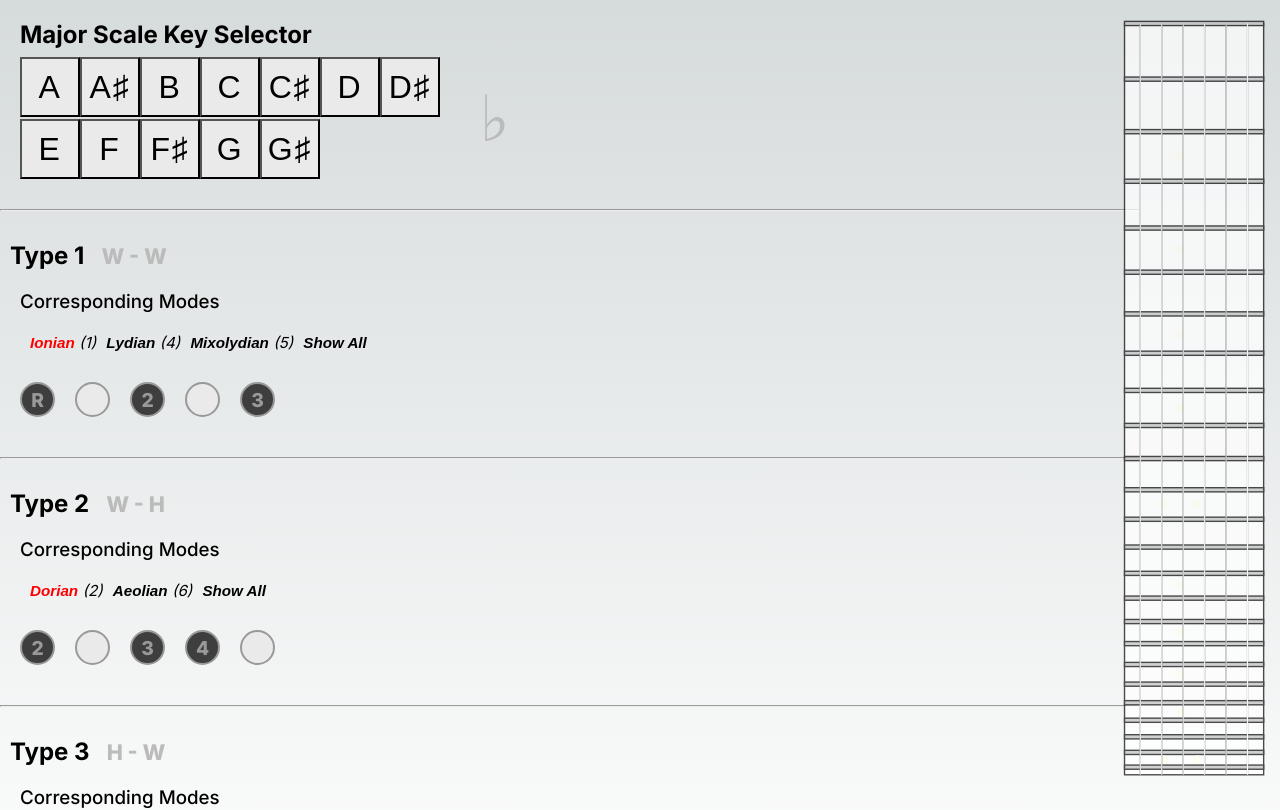
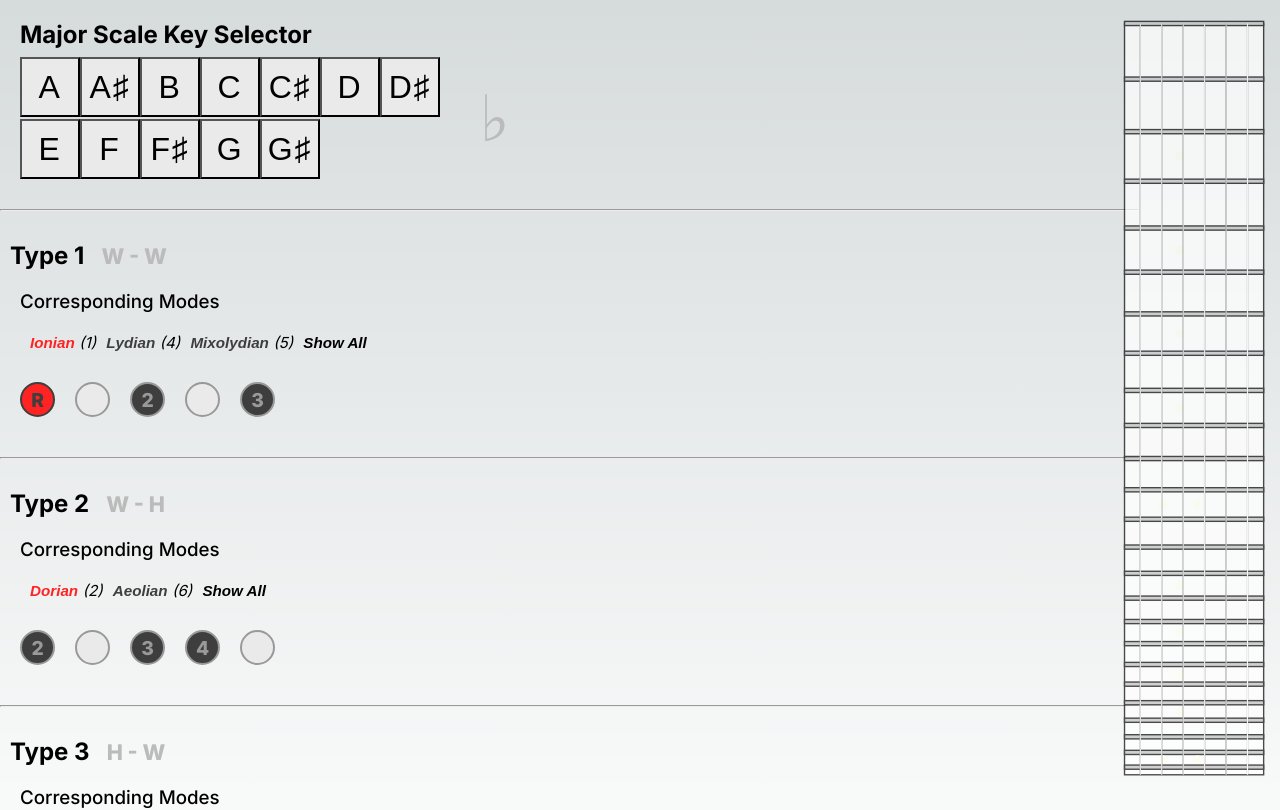
Before and after one commit to jsuskin/guitar-cheat-sheet, a Next.js app: page / in a window 1280 px wide. Shown: the top 810 px of the page. Built offline with nearby package versions, Linux system fonts and the light colour scheme.

Commit message:
add show all functionality to 3 modal diagram types

```diff
--- a/src/app/components/Ball.tsx
+++ b/src/app/components/TypeFragment/Balls/Ball.tsx
@@ -15,7 +15,8 @@ export default function Ball({
   const typeIdx = (typeFragmentNum - 1) as Range_3;
   const modeIdx = correspondingModeNums[typeIdx][modalDisplay] as Range_7;
   const noteIdx = ((ballIdx + typeIdx + modeIdx) % 12) as Range_12; // idx from selected root note, chromatic; i.e. root === 'B' ∴ 'D#' will give 4
-  const scalePositionIdx = (Math.ceil(ballIdx / 2 + modeIdx) % 6) as Range_7;
+  const scalePositionIdx = (Math.ceil(ballIdx / 2 + modeIdx) % 7) as Range_7;
+  const isRoot = !scalePositionIdx;
 
   let note: undefined | Note;
 
@@ -28,16 +29,15 @@ export default function Ball({
   }
 
   return (
-    <div className={`${styles.ball} ${styles[`${active ? "" : "in"}active`]}`}>
-      <p>
-        {active
-          ? note
-            ? note
-            : !scalePositionIdx
-            ? "R"
-            : scalePositionIdx + 1
-          : ""}
-      </p>
+    <div
+      className={`${styles.ball} ${styles[`${active ? "" : "in"}active`]}${
+        active && isRoot ? ` ${styles.root}` : ""
+      }`}
+      onClick={() => {
+        console.log({ typeIdx, modeIdx, noteIdx, scalePositionIdx });
+      }}
+    >
+      <p>{active ? (note ? note : isRoot ? "R" : scalePositionIdx + 1) : ""}</p>
     </div>
   );
 }
--- /dev/null
+++ b/src/app/components/TypeFragment/Balls/index.tsx
@@ -0,0 +1,27 @@
+import React, { useEffect } from "react";
+import Ball from "./Ball";
+import type { Range_5, TypeFragment } from "@/types";
+import styles from "@/app/styles/typeFragment.module.css";
+
+export default function index({
+  activeList,
+  type,
+  rootNoteIdx,
+  accidental,
+  modalDisplay,
+}: any) {
+  const d = Array.from({ length: 5 }, (_, idx) => activeList.includes(idx));
+
+  return (
+    <ul className={styles["type-fragment"]}>
+      {d.map((active, ballIdx) => (
+        <Ball
+          key={ballIdx}
+          ballIdx={ballIdx as Range_5}
+          typeFragmentNum={type}
+          {...{ active, rootNoteIdx, accidental, modalDisplay }}
+        />
+      ))}
+    </ul>
+  );
+}
--- a/src/app/components/TypeFragment/ModesList.tsx
+++ b/src/app/components/TypeFragment/ModesList.tsx
@@ -15,8 +15,17 @@ export default function ModesList({
   typeIdx,
   rootNoteIdx,
   activeList,
-  accidental
+  accidental,
 }: any) {
+  const handleShowAll = (e: any) => {
+    e.preventDefault();
+    setModalDisplayList((prev: any) => {
+      const newArr = [...prev];
+      newArr[typeIdx] = "all";
+      return newArr;
+    });
+  };
+
   return (
     <ul className={styles["corresponding-modes-list"]}>
       {correspondingModeNames[typeIdx].map((modeName, idx) => {
@@ -65,7 +74,9 @@ export default function ModesList({
         );
       })}
       <li>
-        <button className={styles["mode-button"]}>Show All</button>
+        <button onClick={handleShowAll} className={styles["mode-button"]}>
+          Show All
+        </button>
       </li>
     </ul>
   );
--- a/src/app/components/TypeFragment/index.tsx
+++ b/src/app/components/TypeFragment/index.tsx
@@ -1,10 +1,9 @@
-"use client";
-import React, { useEffect } from "react";
-import Ball from "../Ball";
+import React from "react";
 import styles from "@/app/styles/typeFragment.module.css";
-import type { Range_5, TypeFragment } from "@/types";
+import type { Range_2, Range_3, Range_5, TypeFragment } from "@/types";
 import TypeFragmentHeader from "./TypeFragmentHeader";
 import ModesList from "./ModesList";
+import { default as _Balls } from "./Balls";
 
 export default function TypeFragment({
   type,
@@ -14,7 +13,17 @@ export default function TypeFragment({
   modalDisplay,
   setModalDisplayList,
 }: TypeFragment) {
-  const d = Array.from({ length: 5 }, (_, idx) => activeList.includes(idx));
+  const Balls = ({ _modalDisplay = modalDisplay }: any) => (
+    <_Balls
+      {...{
+        rootNoteIdx,
+        accidental,
+        type,
+        activeList,
+        modalDisplay: _modalDisplay,
+      }}
+    />
+  );
 
   return (
     <section className={styles["type-fragment-container"]}>
@@ -36,16 +45,17 @@ export default function TypeFragment({
           />
         </div>
       </div>
-      <ul className={styles["type-fragment"]}>
-        {d.map((active, ballIdx) => (
-          <Ball
-            key={ballIdx}
-            ballIdx={ballIdx as Range_5}
-            typeFragmentNum={type}
-            {...{ active, rootNoteIdx, accidental, modalDisplay }}
-          />
-        ))}
-      </ul>
+      <div>
+        {modalDisplay === "all" ? (
+          <>
+            <Balls _modalDisplay={0} />
+            <Balls _modalDisplay={1} />
+            {type === 1 && <Balls _modalDisplay={2} />}
+          </>
+        ) : (
+          <Balls />
+        )}
+      </div>
     </section>
   );
 }
--- a/src/app/styles/typeFragment.module.css
+++ b/src/app/styles/typeFragment.module.css
@@ -50,11 +50,11 @@
 }
 
 .mode-button.active {
-  color: red;
+  color: #ff2323;
 }
 
 .mode-button.inactive {
-  color: black;
+  color: #3e3e3e;
 }
 
 .ball {
@@ -82,3 +82,12 @@
   font-weight: 800;
   color: #999999;
 }
+
+.root {
+  background-color: #ff2323 !important;
+  border-color: #3e3e3e !important;
+}
+
+.root>p {
+  color: #3e3e3e !important;
+}
```
Also changed, not shown: src/app/page.tsx (+6 -2 lines).
